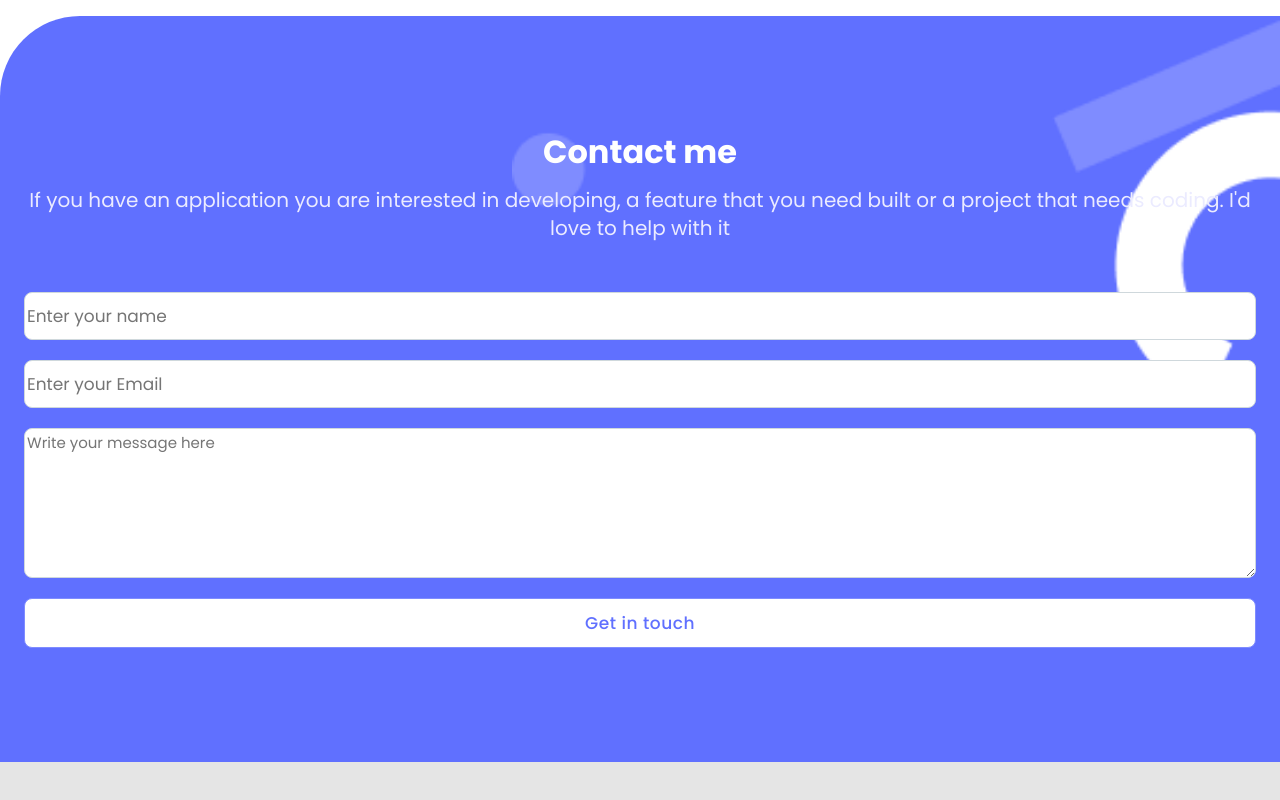
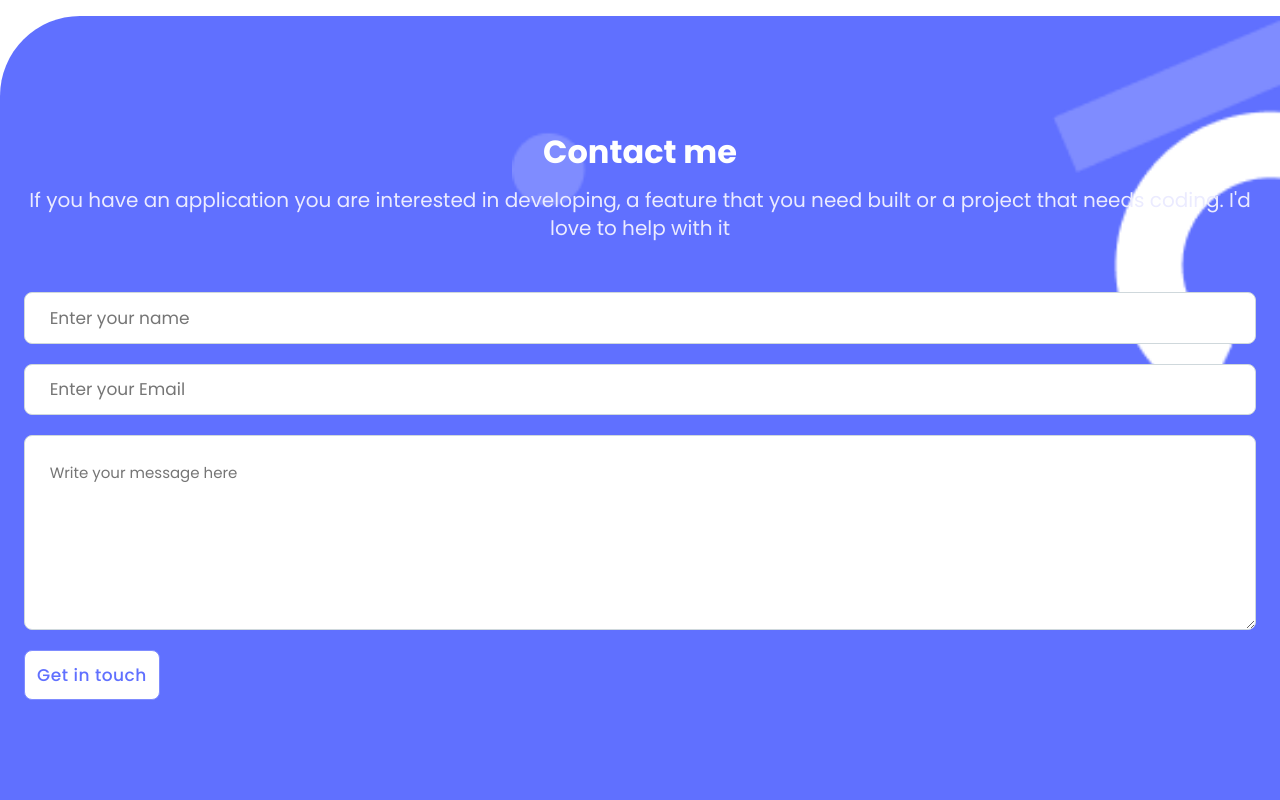
Before and after one commit to Kajal19-del/First_Portfolio, a website: page index.html in a window 1280 px wide. Shown: the part 4474-5274 px from the top of the page. Before the commit the page ends 5236 px from the top, so only its background shows below. Drawn offline with Linux system fonts and the light colour scheme.

Commit message:
Modify style.css for perfect alignment

```diff
--- a/style.css
+++ b/style.css
@@ -4,8 +4,6 @@
   font-family: 'Poppins', sans-serif;
   box-sizing: border-box;
 }
-
-
 
 body {
   margin: 0;
@@ -360,6 +358,7 @@ form {
   font-size: 17px;
   line-height: 20px;
   color: #172b4d;
+  padding: 2%;
   height: 48px;
   width: 100%;
 }
@@ -373,11 +372,11 @@ form {
   font-size: 15px;
   line-height: 24px;
   color: #b3bac5;
+  padding: 2%;
   width: 100%;
 }
 
 .form-button {
-  width: 100%;
   background: #fff;
   border: 1px solid #7f8cff;
   border-radius: 8px;
```
